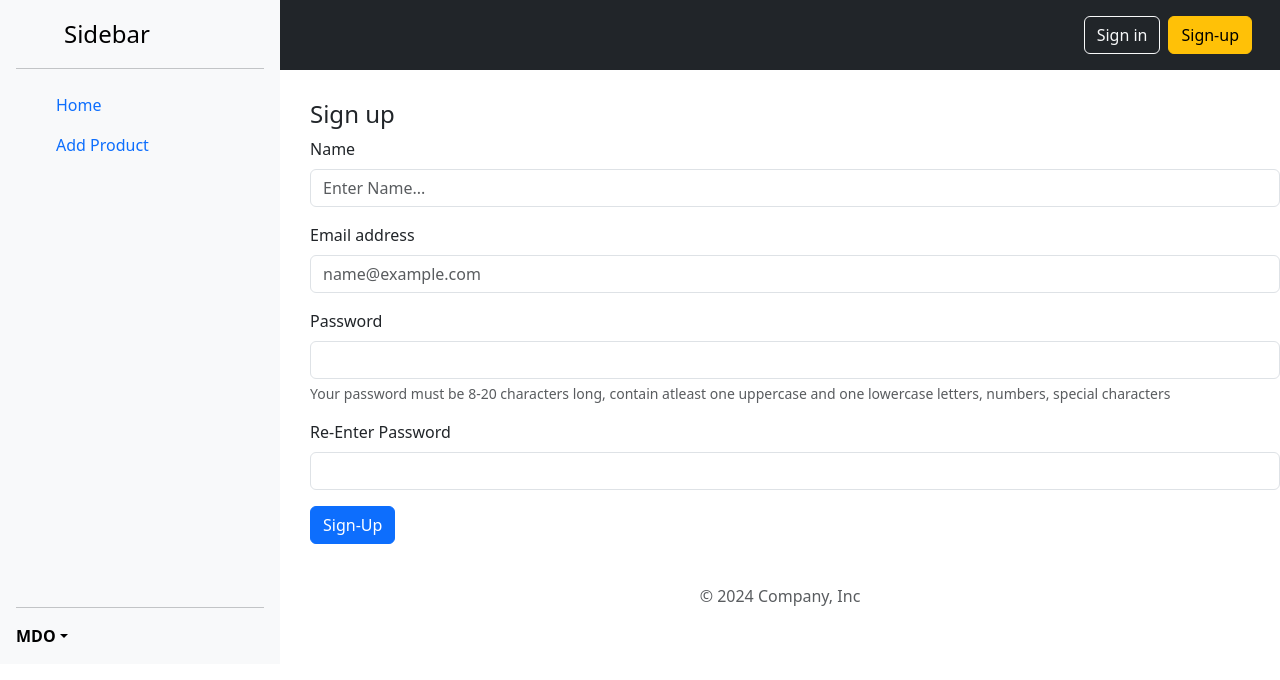
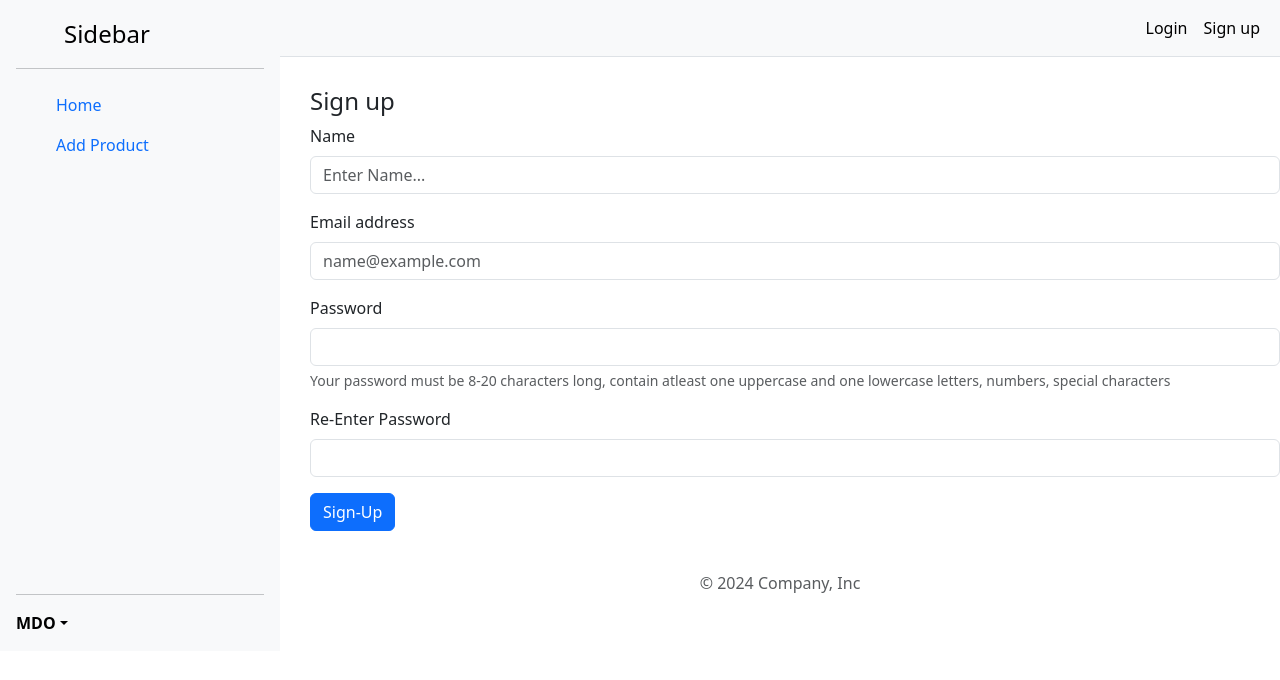
Before and after one commit to hinazafar/task1-hinayasir, a React (Vite) app: page /sign-up in a window 1280 px wide. Shown: the top 680 px of the page. Built offline with nearby package versions, Linux system fonts and the light colour scheme.

Commit message:
sign in and signout funcitonal

```diff
--- a/package.json
+++ b/package.json
@@ -15,6 +15,7 @@
     "icons": "^1.0.0",
     "react": "^18.3.1",
     "react-dom": "^18.3.1",
+    "react-icons": "^5.2.1",
     "react-otp-input": "^3.1.1",
     "react-redux": "^9.1.2",
     "react-router-dom": "^6.24.1",
--- a/src/components/AddProduct.jsx
+++ b/src/components/AddProduct.jsx
@@ -58,6 +58,7 @@ const AddProduct = () => {
       <button type="submit" className="btn btn-primary">
         Add
       </button>
+
     </Form>
   );
 };
--- a/src/components/Header.jsx
+++ b/src/components/Header.jsx
@@ -1,34 +1,68 @@
-import { useNavigate } from "react-router-dom";
+import { Link, useNavigate } from "react-router-dom";
+import { FaCircleUser } from "react-icons/fa6";
+import { useDispatch, useSelector } from "react-redux";
+import { signOut } from "../store/userSlice";
 
 const Header = () => {
+  const { currentUser } = useSelector((state) => state.user);
+  const dispatch = useDispatch();
   const navigate = useNavigate();
-  const handleSignInClick = () => {
+  const handleSignOut = () => {
+    dispatch(signOut());
     navigate("/sign-in");
   };
-  const handleSignUpClick = () => {
-    navigate("/sign-up");
-  };
   return (
-    <header className="p-3 text-bg-dark">
-      <div className="container">
-        <div className="text-end login-panel">
-          <button
-            type="button"
-            className="btn btn-outline-light me-2"
-            onClick={handleSignInClick}
-          >
-            Sign in
-          </button>
-          <button
-            type="button"
-            className="btn btn-warning"
-            onClick={handleSignUpClick}
-          >
-            Sign-up
-          </button>
-        </div>
+    <nav class="py-2 bg-body-tertiary border-bottom">
+      <div class="container flex-row-reverse d-flex">
+        <ul class="nav">
+          {currentUser === null ? (
+            <>
+              <li class="nav-item">
+                <Link to="/sign-in" class="nav-link link-body-emphasis px-2">
+                  Login
+                </Link>
+              </li>
+              <li class="nav-item">
+                <Link to="/sign-up" class="nav-link link-body-emphasis px-2">
+                  Sign up
+                </Link>
+              </li>
+            </>
+          ) : (
+            <li class="nav-item">
+              <div class="flex-shrink-0 dropdown">
+                <a
+                  href="#"
+                  class="d-block link-body-emphasis text-decoration-none dropdown-toggle nav-link link-body-emphasis px-2"
+                  data-bs-toggle="dropdown"
+                  aria-expanded="false"
+                >
+                  <FaCircleUser size="25px" />
+                  <span style={{ padding: "0px 5px 0px 10px" }}>
+                    {currentUser.username}
+                  </span>
+                </a>
+                <ul class="dropdown-menu text-small shadow">
+                  <li>
+                    <Link class="dropdown-item" to="/profile">
+                      Profile
+                    </Link>
+                  </li>
+                  <li>
+                    <hr class="dropdown-divider" />
+                  </li>
+                  <li>
+                    <a class="dropdown-item" onClick={handleSignOut}>
+                      Sign out
+                    </a>
+                  </li>
+                </ul>
+              </div>
+            </li>
+          )}
+        </ul>
       </div>
-    </header>
+    </nav>
   );
 };
 export default Header;
--- a/src/components/ProductList.jsx
+++ b/src/components/ProductList.jsx
@@ -2,7 +2,7 @@ import { useLoaderData } from "react-router-dom";
 import PostItem from "./ProductItem";
 const ProductList = () => {
   const productList = useLoaderData();
-  console.log("Product List", productList);
+  //console.log("Product List", productList);
   return (
     <>
       <PostItem></PostItem>
--- a/src/components/SignIn.jsx
+++ b/src/components/SignIn.jsx
@@ -1,25 +1,27 @@
-import { useState } from "react";
+import { useRef, useState } from "react";
 import { Form, Link, redirect, useNavigate } from "react-router-dom";
 import { signInStart, signInError, signInSuccess } from "../store/userSlice";
 import { useDispatch, useSelector } from "react-redux";
 
 const SignIn = () => {
-  const [email, setEmail] = useState("");
-  const [password, setPassword] = useState("");
-  const { loading, error } = useSelector((state) => state.user);
+  const email = useRef();
+  const password = useRef();
+  const { currentUser, loading, error } = useSelector((state) => state.user);
   const navigate = useNavigate();
   const dispatch = useDispatch();
 
   const handleSubmit = async (e) => {
     e.preventDefault();
+
     try {
       dispatch(signInStart());
       const res = await fetch("https://dummyjson.com/auth/login", {
         method: "POST",
         headers: { "Content-Type": "application/json" },
         body: JSON.stringify({
-          username: "emilys",
-          password: "emilyspass",
+          username: email.current.value.split("@")[0],
+          //username: email.current.value, //"emilys",
+          password: password.current.value, //"emilyspass",
           expiresInMins: 60,
         }),
       });
@@ -52,8 +54,7 @@ const SignIn = () => {
         </label>
         <input
           type="email"
-          value={email}
-          onChange={(e) => setEmail(e.target.value)}
+          ref={email}
           className="form-control"
           id="exampleFormControlInput1"
           placeholder="name@example.com"
@@ -65,8 +66,7 @@ const SignIn = () => {
         </label>
         <input
           type="password"
-          value={password}
-          onChange={(e) => setPassword(e.target.value)}
+          ref={password}
           id="inputPassword5"
           className="form-control"
           aria-describedby="passwordHelpBlock"
--- /dev/null
+++ b/src/components/UserProfile.jsx
@@ -0,0 +1,21 @@
+import React from "react";
+import { useSelector } from "react-redux";
+
+const UserProfile = () => {
+  const { currentUser } = useSelector((state) => state.user);
+  return (
+    <div className="container-div">
+      <h4>Profile</h4>
+      <div className="mb-3">
+        <label className="form-label">User Name:</label>
+        <label className="form-label fw-bold">{currentUser.username}</label>
+      </div>
+      <div className="mb-3">
+        <label className="form-label">User Email:</label>
+        <label className="form-label fw-bold">{currentUser.email}</label>
+      </div>
+    </div>
+  );
+};
+
+export default UserProfile;
--- a/src/main.jsx
+++ b/src/main.jsx
@@ -12,6 +12,7 @@ import OTPSignIn from "./components/OTPSignIn.jsx";
 import { Provider } from "react-redux";
 import { persistor, store } from "./store/index.js";
 import { PersistGate } from "redux-persist/integration/react";
+import UserProfile from "./components/UserProfile.jsx";
 
 const router = createBrowserRouter([
   {
@@ -24,6 +25,7 @@ const router = createBrowserRouter([
         element: <AddProduct />,
         action: createProductAction,
       },
+      { path: "/profile", element: <UserProfile /> },
       { path: "/sign-up", element: <SignUp /> },
       { path: "/sign-in", element: <SignIn /> },
       { path: "/forgot-password", element: <OTPSignIn /> },
--- a/src/routes/App.jsx
+++ b/src/routes/App.jsx
@@ -5,6 +5,7 @@ import SignUp from "../components/SignUp";
 import SignIn from "../components/SignIn";
 import AddProduct from "../components/AddProduct";
 import "bootstrap/dist/css/bootstrap.min.css";
+import "bootstrap/dist/js/bootstrap.bundle.min.js";
 import ProductList from "../components/ProductList";
 import { useState } from "react";
 import { Outlet } from "react-router-dom";
--- a/src/store/userSlice.js
+++ b/src/store/userSlice.js
@@ -21,9 +21,15 @@ const userSlice = createSlice({
     signInError:(state,action)=>{
       state.loading=false;
       state.error = action.payload;
+    },
+    signOut:(state)=>{
+      state.currentUser=null;
+      state.loading=false;
+      state.error = false;
+
     }
 
   }
 });
-export const {signInStart,signInSuccess,signInError} = userSlice.actions;
+export const {signInStart,signInSuccess,signInError,signOut} = userSlice.actions;
 export default userSlice.reducer;
```
Also changed, not shown: 1 other file (tests, documents, lock files or other folders).
